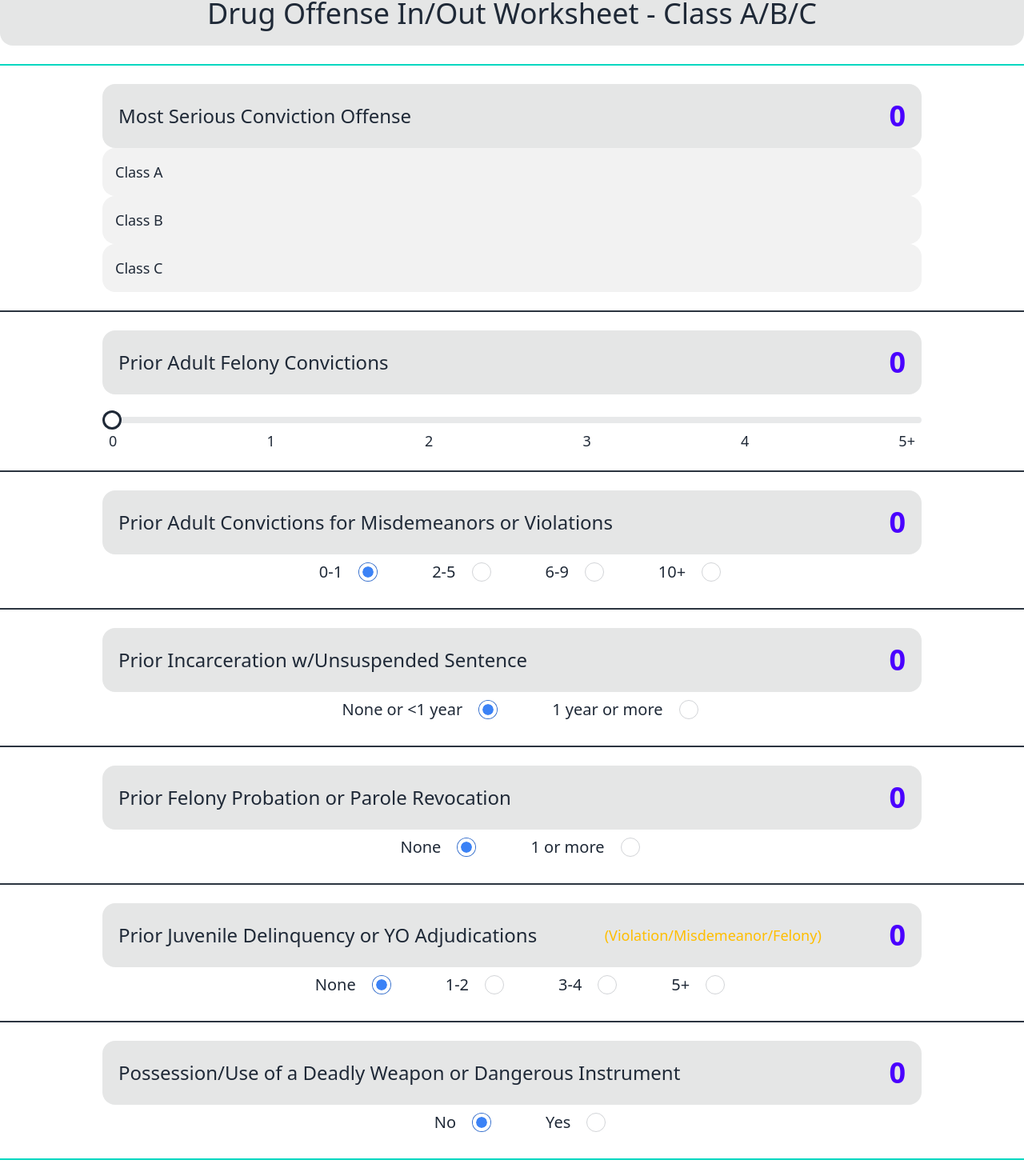
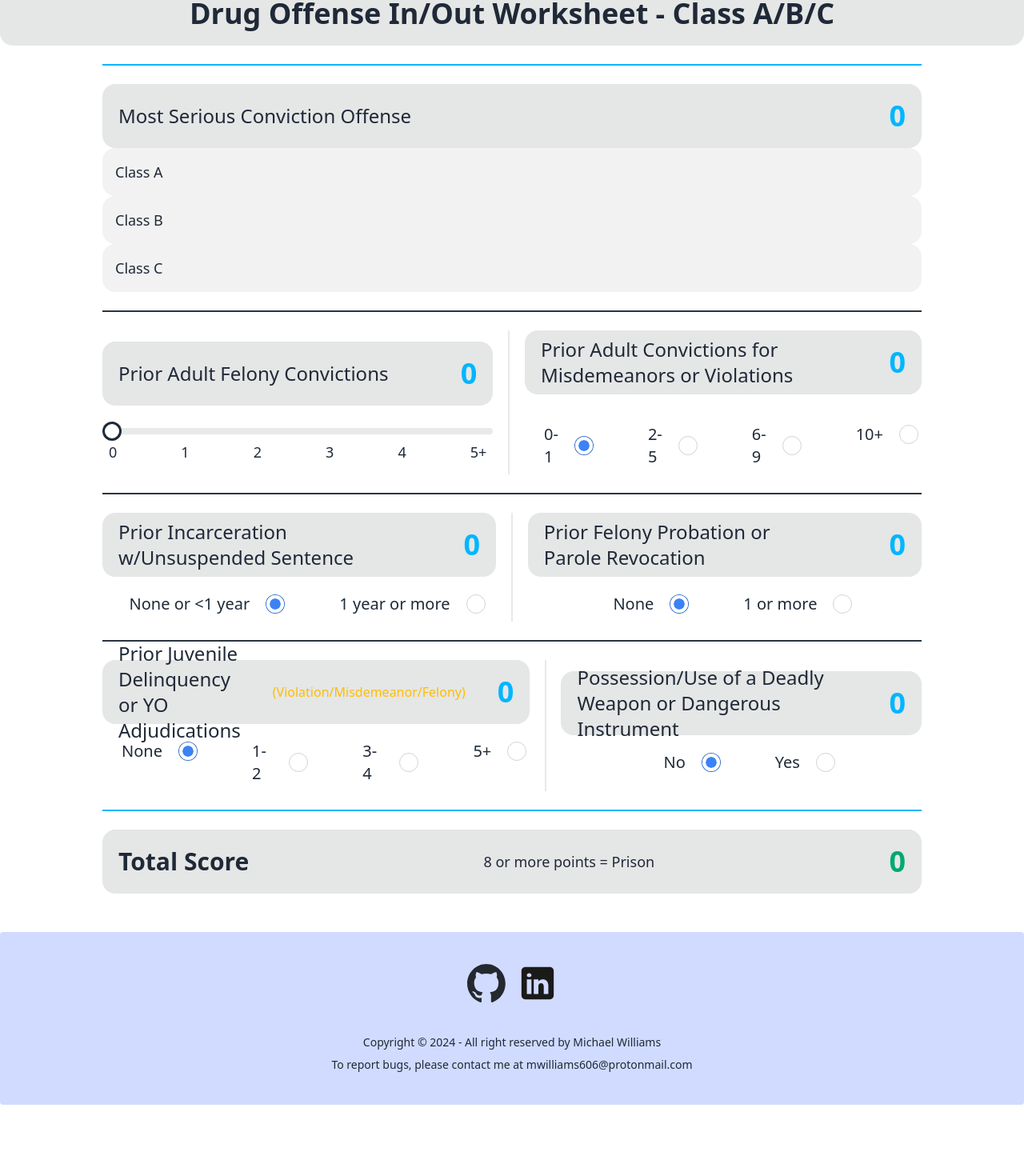
Before and after one commit to hootcode99/PrisonSentenceEstimator, a React (Vite) app: page /DrugWorksheetABC_InOut in a window 1280 px wide. Shown: the part 215-1685 px from the top of the page at 80% size. After the commit the page ends 1596 px from the top, so only its background shows below. Built offline with nearby package versions, Linux system fonts and the light colour scheme.

Commit message:
UI arrangement changes and condensing repeated HTML into components

```diff
--- a/src/components/Footer.jsx
+++ b/src/components/Footer.jsx
@@ -3,8 +3,7 @@ import logo_linkedin from '../assets/linkedin.svg';
 
 export default function Footer() {
     return (
-        <footer className="footer footer-center p-10 bg-primary-content text-base-content rounded mt-10">
-
+        <footer className="footer footer-center p-10 bg-primary-content text-base-content rounded mt-12">
             <div className="grid grid-flow-col gap-4">
                 <a href="https://github.com/hootcode99/PrisonSentenceEstimator"><img src={logo_github} alt="github link" className='h-12 w-12'/></a>
                 <a href="https://www.linkedin.com/in/mwilliams2023/"><img src={logo_linkedin} alt="github link" className='h-12 w-12'/></a>
@@ -12,7 +11,7 @@ export default function Footer() {
 
             <aside>
                 <p>Copyright © 2024 - All right reserved by Michael Williams</p>
-            <p className="text-md">To report bugs or issue, please contact me at mwilliams606@protonmail.com</p>
+                <p className="text-md">To report bugs, please contact me at mwilliams606@protonmail.com</p>
             </aside>
         </footer>
     )
--- a/src/components/PageSectionItems.jsx
+++ b/src/components/PageSectionItems.jsx
@@ -1,23 +1,93 @@
 export function SectionHeader(props){
 
-    if (props.last === "true"){
+    if (props.mod === "last"){
+        let score_style = "stat-value text-success mx-5"
+        let subtext_style = "text-lg mx-5 text-base-content"
+        if (props.score >= 8) {
+            score_style = "stat-value text-error mx-5"
+            subtext_style = "text-lg mx-5 text-error"
+        }
+        return (
+            <div className="flex h-20 bg-base-300 items-center rounded-box w-full justify-between">
+                <p className="text-3xl mx-5 font-bold">{props.title}</p>
+                <p className={subtext_style}>{props.subtext}</p>
+                <div className={score_style}>{props.score}</div>
+            </div>
+        )
+
+    } else if (props.mod === "half"){
         return (
             <div className="flex h-20 bg-base-300 items-center rounded-box w-full justify-between">
                 <p className="text-2xl mx-5">{props.title}</p>
-                <p className="text-lg mx-5 float-right text-error">{props.subtext}</p>
-                <div className="stat-value text-primary mx-5">{props.score}</div>
+                <p className="text-md mx-5 text-warning">{props.subtext}</p>
+                <div className="stat-value text-info mx-5">{props.score}</div>
             </div>
         )
-
+    } else if (props.mod === "uneven"){
+        return (
+            <div className="flex h-20 bg-base-300 justify-center rounded-box w-full justify-between">
+                <p className="text-2xl mx-5">{props.title}</p>
+                <p className="text-lg mx-5 text-warning">{props.subtext}</p>
+                <div className="stat-value text-info mx-5">{props.score}</div>
+            </div>
+        )
     } else {
         return (
             <div className="flex h-20 mx-5 bg-base-300 items-center rounded-box w-4/5 justify-between">
-                <p className="text-2xl mx-5 ">{props.title}</p>
-                <p className="text-lg mx-5 float-right text-warning">{props.subtext}</p>
-                <div className="stat-value text-primary mx-5">{props.score}</div>
+                <p className="text-2xl mx-5">{props.title}</p>
+                <p className="text-lg mx-5 text-warning">{props.subtext}</p>
+                <div className="stat-value text-info mx-5">{props.score}</div>
             </div>
         )
     }
 
 
 }
+
+export function Divider(props) {
+    if (props.modifier === "top"){
+        return (
+        <div class="justify-center items-center w-4/5">
+            <div className="divider divider-info"></div>
+        </div>
+        )
+
+    } else if (props.modifier === "bottom") {
+        return (
+        <div class="justify-center items-center w-4/5">
+            <div className="divider divider-info"></div>
+        </div>
+        )
+
+    } else if (props.modifier === "horizontal") {
+        return (
+            <div className="divider divider-horizontal"></div>
+        )
+
+    } else {
+        return (
+            <div class="justify-center items-center w-4/5">
+                <div className="divider divider-neutral"></div>
+            </div>
+        )
+    }
+}
+
+
+export function TwoColumnWrapper(props) {
+    return (
+        <div className='flex w-4/5 place-items-center'>{props.children}</div>
+    )
+}
+
+export function RadioSectionWrapper(props){
+    return (
+        <div className="flex justify-center space-x-10 w-full mt-3">{props.children}</div>
+    )
+}
+
+export function StackingDiv(props){
+    return (
+        <div className="flex-col w-full">{props.children}</div>
+    )
+}
--- a/src/components/SliderItems.jsx
+++ b/src/components/SliderItems.jsx
@@ -3,6 +3,22 @@ export function SliderBar(props) {
     const handleSliderChange = (e) => {
         props.update_fn(e.target.value);
     }
+
+    if (props.column === "true"){
+        return (
+            <div className="flex flex-col mt-5">
+            <input type="range" min='0' max='5' value={props.value} className="range w-full" step="1" onChange={handleSliderChange}/>
+            <div className="w-full flex justify-between text-lg px-2">
+                <span>0</span>
+                <span>1</span>
+                <span>2</span>
+                <span>3</span>
+                <span>4</span>
+                <span>5+</span>
+            </div>
+        </div>
+        )
+    } else {
 
         return (
             <div className="flex flex-col w-4/5 mt-5">
@@ -18,3 +34,4 @@ export function SliderBar(props) {
         </div>
         )
     }
+}
--- a/src/pages/DrugWorksheetABC_InOut.jsx
+++ b/src/pages/DrugWorksheetABC_InOut.jsx
@@ -1,6 +1,6 @@
 import React, { useEffect, useState } from 'react';
 import { RadioSection, RadioButtonChecked, RadioButtonUnchecked, RadioSectionDropdown } from '../components/RadioItems';
-import { SectionHeader } from '../components/PageSectionItems';
+import { SectionHeader, Divider, TwoColumnWrapper, RadioSectionWrapper, StackingDiv } from '../components/PageSectionItems';
 import { SliderBar } from '../components/SliderItems';
 
 const classOptions =  {
@@ -59,10 +59,10 @@ export default function DrugWorksheetABC_InOut() {
 
     return (
         <>
-        <div className="grid h-20 card bg-base-300 place-items-center text-4xl">Drug Offense In/Out Worksheet - Class A/B/C</div>
+        <div className="grid h-20 card bg-base-300 place-items-center text-4xl font-bold">Drug Offense In/Out Worksheet - Class A/B/C</div>
         <div className="flex flex-col w-full place-items-center">
 
-            <div className="divider divider-accent"></div>
+            <Divider modifier="top" />
 
             <SectionHeader title="Most Serious Conviction Offense" score={mostSeriousConv} subtext="" />
             <div className="flex flex-col w-4/5">
@@ -71,50 +71,67 @@ export default function DrugWorksheetABC_InOut() {
                 <RadioSectionDropdown title="Class C" options={classOptions.C} update_fn={setMostSeriousConv} group="most-serious-offense" />
             </div>
 
-            <div className="divider divider-neutral"></div>
+            <Divider />
 
-            <SectionHeader title="Prior Adult Felony Convictions" score={priorAdultFelonyConvs} subtext="" />
-            <SliderBar value={priorAdultFelonyConvs} update_fn={setPriorAdultFelonyConvs}/>
+            <TwoColumnWrapper>
+                <StackingDiv>
+                    <SectionHeader mod="half" title="Prior Adult Felony Convictions" score={priorAdultFelonyConvs} subtext="" />
+                    <SliderBar column="true" value={priorAdultFelonyConvs} update_fn={setPriorAdultFelonyConvs}/>
+                </StackingDiv>
 
-            <div className="divider divider-neutral"></div>
+                    <Divider modifier="horizontal"/>
 
-            <SectionHeader title="Prior Adult Convictions for Misdemeanors or Violations" score={priorAdultMisdemeanorConvs} subtext="" />
-            <div className="flex justify-center space-x-10 w-4/5">
-                <RadioSection title="Select" options={misdemeanorOptions} update_fn={setPriorAdultMisdemeanorConvs} group="misdemeanor-group" />
-            </div>
+                <StackingDiv>
+                    <SectionHeader mod="half" title="Prior Adult Convictions for Misdemeanors or Violations" score={priorAdultMisdemeanorConvs} subtext="" />
+                    <div className='flex mt-4'>
+                        <RadioSectionWrapper>
+                            <RadioSection title="Select" options={misdemeanorOptions} update_fn={setPriorAdultMisdemeanorConvs} group="misdemeanor-group" />
+                        </RadioSectionWrapper>
+                    </div>
+                </StackingDiv>
+            </TwoColumnWrapper>
 
-            <div className="divider divider-neutral"></div>
+            <Divider />
 
-            <SectionHeader title="Prior Incarceration w/Unsuspended Sentence" score={priorIncarceration} subtext="" />
-            <div className="flex justify-center space-x-10 w-4/5">
-                <RadioSection title="Select" options={priorIncarcerationOptions} update_fn={setPriorIncarceration} group="prior-incarceration" />
-            </div>
+            <TwoColumnWrapper>
+                <StackingDiv>
+                    <SectionHeader mod="half" title="Prior Incarceration w/Unsuspended Sentence" score={priorIncarceration} subtext="" />
+                    <RadioSectionWrapper>
+                        <RadioSection title="Select" options={priorIncarcerationOptions} update_fn={setPriorIncarceration} group="prior-incarceration" />
+                    </RadioSectionWrapper>
+                </StackingDiv>
 
-            <div className="divider divider-neutral"></div>
+                <Divider modifier="horizontal" />
 
-            <SectionHeader title="Prior Felony Probation or Parole Revocation" score={priorParoleViolation} subtext="" />
-            <div className="flex justify-center space-x-10 w-4/5">
-                <RadioSection title="Select" options={priorParoleViolationOptions} update_fn={setPriorParoleViolation} group="prior-felony" />
-            </div>
+                <StackingDiv>
+                    <SectionHeader mod="half" title="Prior Felony Probation or Parole Revocation" score={priorParoleViolation} subtext="" />
+                    <RadioSectionWrapper>
+                        <RadioSection title="Select" options={priorParoleViolationOptions} update_fn={setPriorParoleViolation} group="prior-felony" />
+                    </RadioSectionWrapper>
+                </StackingDiv>
+            </TwoColumnWrapper>
 
-            <div className="divider divider-neutral"></div>
+            <Divider />
 
-            <SectionHeader title="Prior Juvenile Delinquency or YO Adjudications" score={PriorJuvenileFelonyAdj} subtext="(Violation/Misdemeanor/Felony)" />
-            <div className="flex justify-center space-x-10 w-4/5">
-                <RadioSection title="Select" options={priorJuvenileOptions} update_fn={setPriorJuvenileFelonyAdj} group="prior-juvenile" />
-            </div>
+            <TwoColumnWrapper>
+                <StackingDiv>
+                    <SectionHeader mod="half" title="Prior Juvenile Delinquency or YO Adjudications" score={PriorJuvenileFelonyAdj} subtext="(Violation/Misdemeanor/Felony)" />
+                    <RadioSectionWrapper>
+                        <RadioSection options={priorJuvenileOptions} update_fn={setPriorJuvenileFelonyAdj} group="prior-juvenile" />
+                    </RadioSectionWrapper>
+                </StackingDiv>
+                <Divider modifier="horizontal" />
+                <StackingDiv>
+                    <SectionHeader mod="half" title="Possession/Use of a Deadly Weapon or Dangerous Instrument" score={useDeadlyWeapon} subtext="" />
+                    <RadioSectionWrapper>
+                        <RadioSection options={deadlyWeaponOptions} update_fn={setUseDeadlyWeapon} group="use-weapon" />
+                    </RadioSectionWrapper>
+                </StackingDiv>
+            </TwoColumnWrapper>
+            <Divider modifier="bottom" />
 
-            <div className="divider divider-neutral"></div>
-
-            <SectionHeader title="Possession/Use of a Deadly Weapon or Dangerous Instrument" score={useDeadlyWeapon} subtext="" />
-            <div className="flex justify-center space-x-10 w-4/5">
-                <RadioSection title="Select" options={deadlyWeaponOptions} update_fn={setUseDeadlyWeapon} group="use-weapon" />
-            </div>
-
-            <div className="divider divider-accent"></div>
-
-            <div className="flex flex-col w-4/5">
-                <SectionHeader title="Total Score" score={sumTotal} subtext="8 or more points = Prison" last="true"/>
+            <div className="flex w-4/5">
+                <SectionHeader title="Total Score" score={sumTotal} subtext="8 or more points = Prison" mod="last"/>
             </div>
         </div>
         </>
```
Lines whose indentation alone changed are shown as unchanged.
